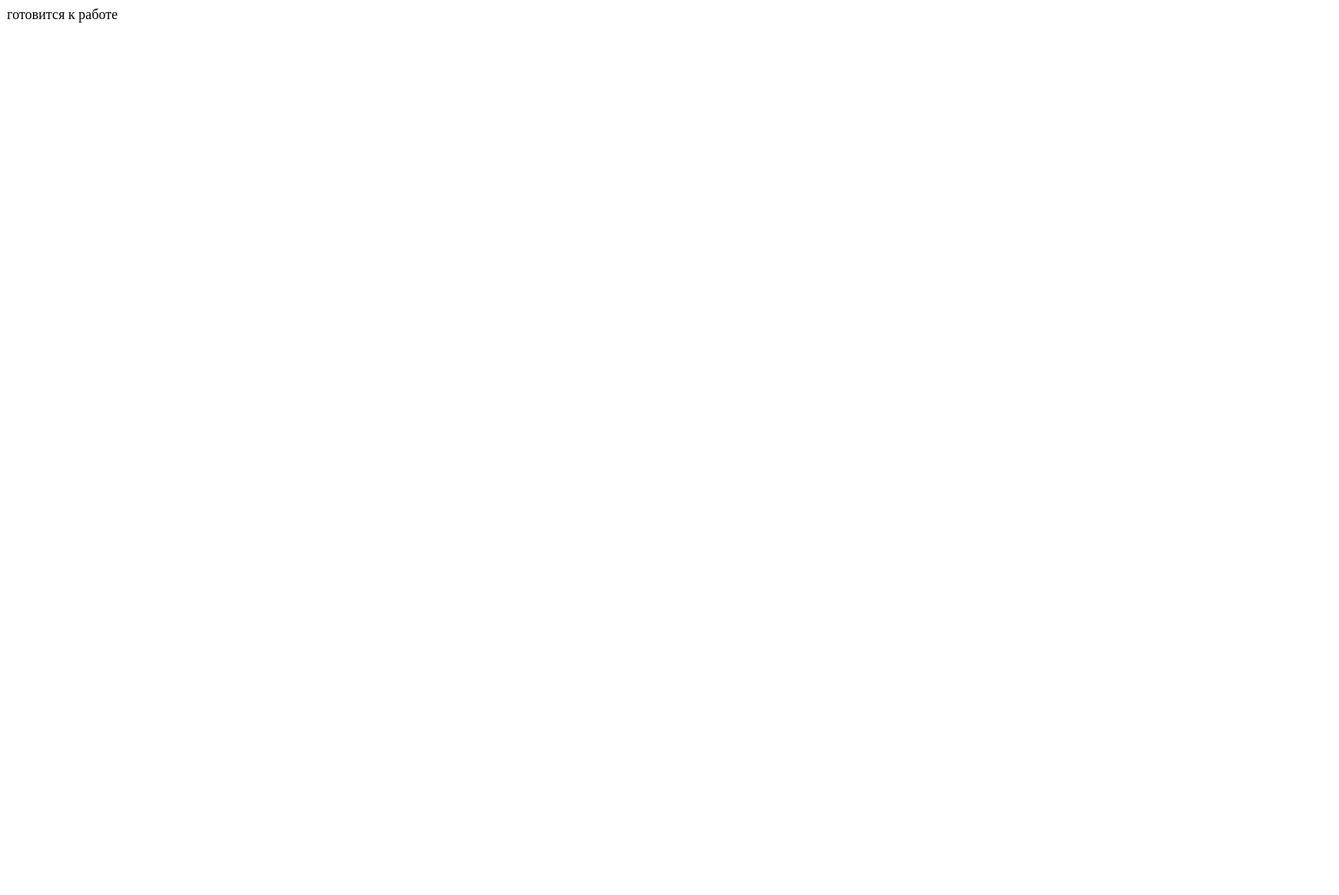
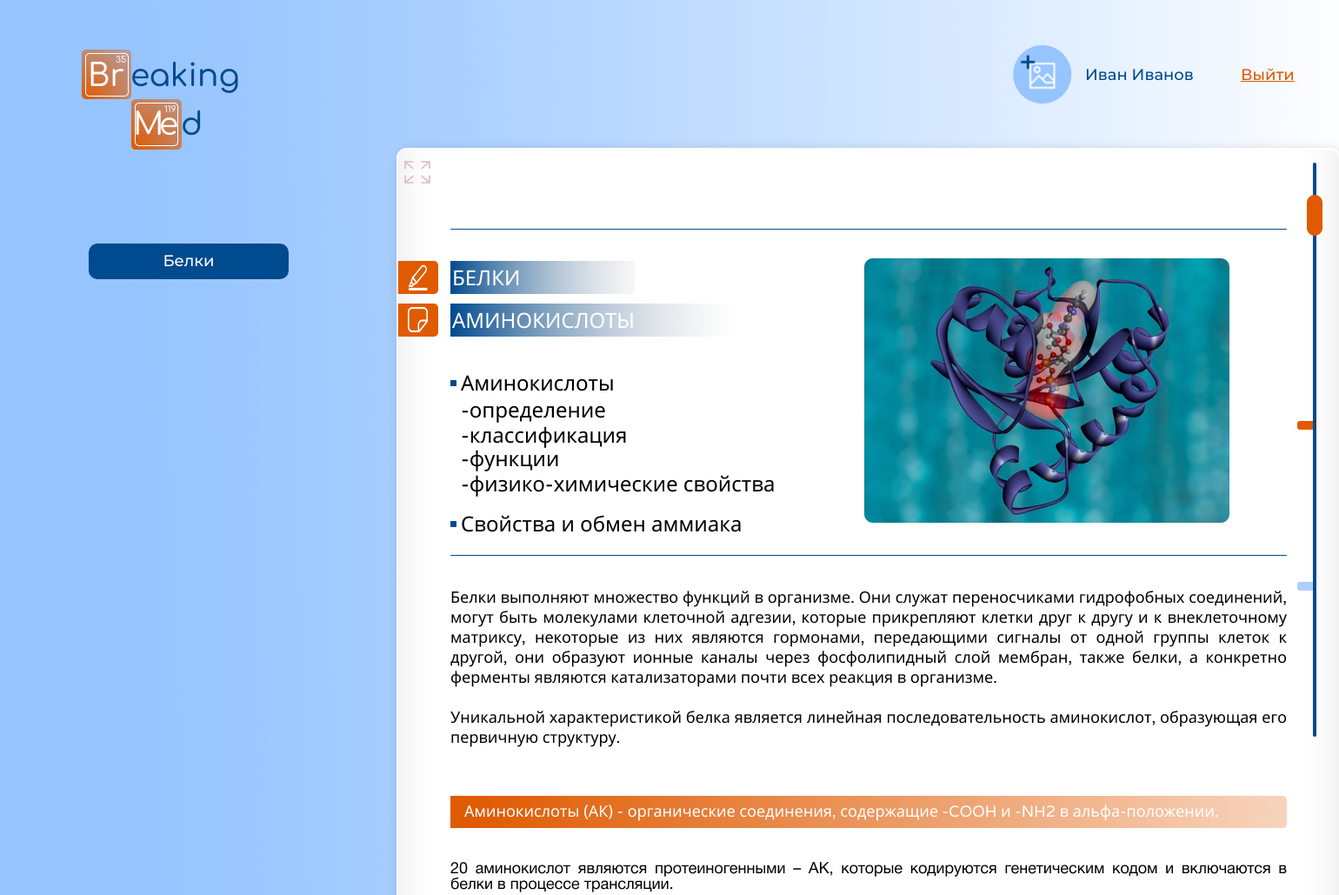
Before and after one commit to KL1pythone/MVP_project_, a plain HTML site: page book.html in a window 1280 px wide. Shown: the top 1029 px of the page at 87% size, 1540 px wide, since content can reach past the window. Before the commit the page ends 800 px from the top, so only its background shows below. Drawn offline with nearby package versions, Linux system fonts and the light colour scheme.

Commit message:
second commit

```diff
--- a/book.html
+++ b/book.html
@@ -4,9 +4,31 @@
     <meta charset="UTF-8">
     <meta http-equiv="X-UA-Compatible" content="IE=edge">
     <meta name="viewport" content="width=device-width, initial-scale=1.0">
+    <link rel="stylesheet" href="css/profile_style.css">
+    <link href="https://cdn.jsdelivr.net/npm/bootstrap@5.1.3/dist/css/bootstrap.min.css" rel="stylesheet" integrity="sha384-1BmE4kWBq78iYhFldvKuhfTAU6auU8tT94WrHftjDbrCEXSU1oBoqyl2QvZ6jIW3" crossorigin="anonymous">
+	<link href="https://fonts.googleapis.com/css2?family=Montserrat:wght@100;200;300;400;500;600;700;800;900&family=Roboto:wght@300;400;700&display=swap" rel="stylesheet">
     <title>Document</title>
 </head>
 <body>
-    готовится к работе
+    <div class="book_menu">
+        <img src="img/other/Breaking Med 1.png" class="prof_img" alt="">
+        <img src="img/other/добавить фото.png" alt="" class="prof_icon">
+        <div class="prof_name_box">
+            <h2 class="prof_name">Иван Иванов</h2>
+        </div>
+        <div class="prof_link_box">
+            <a href="profile.html" class="prof_link">Выйти</a>
+        </div>
+        <a href="book.html" class="prof_btn_link">
+            <button class="book_btn_1" >Белки</button>
+        </a>
+        <div class="book_main_cont">
+            <img src="img/other/введение.png" alt="" class="title_book">
+            <img src="img/other/вступление.png" alt="" class="title_2_book">
+            <img src="img/other/функции.png" alt="" class="func_book">
+            <img src="img/other/классификация.png" alt="" class="class_book">
+            <img src="img/other/положение аминогруппы.png" alt="" class="amino_book">
+        </div>
+    </div>
 </body>
 </html>
--- a/css/profile_style.css
+++ b/css/profile_style.css
@@ -5,11 +5,17 @@
 }
 
 .profile_menu{
-    height: 100vh;
+    min-height: 100vh;
     background: url(Декор.png);
     background-repeat: no-repeat;
     background-size: cover;
     background-position: center;
+}
+
+.book_menu{
+    position: absolute;
+    height: 26000px;
+    background: radial-gradient(111.52% 352.91% at -5.18% 102.94%, #96C4FE 31.54%, rgba(150, 196, 254, 0) 100%) /* warning: gradient uses a rotation that is not supported by CSS and may not behave as expected */;
 }
 
 .prof_img{
@@ -76,3 +82,72 @@
     font-size: 18px;
     color: #FFFFFF;
 }
+
+.book_btn_1{
+    margin-top: 280px;
+    margin-left: 102px;
+    position: absolute;
+    width: 230px;
+    height: 41.06px;
+    background: #004A8F;
+    border-radius: 10px;
+
+    font-family: 'Montserrat';
+    font-style: normal;
+    font-weight: 500;
+    font-size: 18px;
+    color: #FFFFFF;
+}
+
+.book_main_cont{
+    width: 1082px;
+    height: 25673px;
+    background: #FFFFFF;
+    border-radius: 10px;
+    box-shadow:
+       inset 0 -3em 3em rgba(0,0,0,0.1),
+             0 0  0 2px rgb(255,255,255),
+             0.3em 0.3em 1em rgba(0,0,0,0.3);
+    margin-top: 172px;
+    margin-left: 458px;
+}
+
+.title_book{
+    position: absolute;
+    width: 1079.86px;
+    height: 662px;
+    margin-top: 13px;
+    margin-left: -17px;
+}
+
+.title_2_book{
+    position: absolute;
+    width: 962px;
+    height: 351px;
+    margin-top: 503px;
+    margin-left: 60px;
+}
+
+.func_book{
+    position: absolute;
+    width: 962px;
+    height: 322px;
+    margin-top: 914px;
+    margin-left: 60px;
+}
+
+.class_book{
+    position: absolute;
+    width: 966px;
+    height: 5517px;
+    margin-top: 1296px;
+    margin-left: 57px;
+}
+
+.amino_book{
+    position: absolute;
+    width: 969px;
+    height: 8017px;
+    margin-top: 6873px;
+    margin-left: 58px;
+}
```
Also changed, not shown: Login.html (+3 -1 lines), index.html (+0 -1 lines), img/other/введение.png (added), img/other/вступление.png (added), img/other/классификация.png (added), img/other/функции.png (added), 1 other file.
